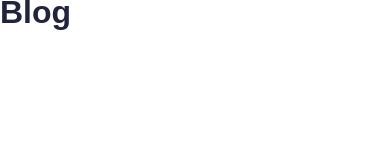
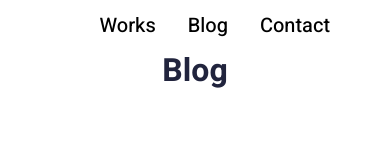
Before and after one commit to OlegBon/cbs-frontend-202601, a plain HTML site: page resume/blog.html in a window 390 px wide. Drawn offline with Linux system fonts and the light colour scheme.

Commit message:
feat: fix paddings for hero section

```diff
--- a/resume/blog.html
+++ b/resume/blog.html
@@ -3,10 +3,33 @@
   <head>
     <meta charset="UTF-8" />
     <meta name="viewport" content="width=device-width, initial-scale=1.0" />
+    <link rel="preconnect" href="https://fonts.googleapis.com" />
+    <link rel="preconnect" href="https://fonts.gstatic.com" crossorigin />
+    <link
+      href="https://fonts.googleapis.com/css2?family=Heebo:wght@400;500;700&display=swap"
+      rel="stylesheet"
+    />
     <link rel="stylesheet" href="./style.css" />
     <title>Blog</title>
   </head>
   <body>
-    <h1>Blog</h1>
+    <header>
+      <nav class="menu">
+        <a href="#">Works</a>
+        <a href="#">Blog</a>
+        <a href="#">Contact</a>
+      </nav>
+    </header>
+    <main>
+      <div class="container">
+        <section class="hero">
+          <div class="hero__content">
+            <div class="hero__info">
+              <h1 class="hero__title">Blog</h1>
+            </div>
+          </div>
+        </section>
+      </div>
+    </main>
   </body>
 </html>
--- a/resume/style.css
+++ b/resume/style.css
@@ -71,6 +71,10 @@
 /* HOME PAGE */
 /* HERO */
 .hero {
+  margin-top: 5.75rem;
+}
+
+.home-hero {
   margin-top: 6.25rem;
 }
 
@@ -84,12 +88,17 @@
   justify-content: space-between;
   align-items: flex-start;
   gap: 7rem;
+  padding-bottom: 3.5rem;
+}
+
+.home-page {
   padding-top: 1rem;
   padding-bottom: 4.5rem;
 }
 
 @media (max-width: 768px) {
-  .hero {
+  .hero,
+  .home-hero {
     margin-top: 0;
   }
 
@@ -98,6 +107,10 @@
   }
 
   .hero__content {
+    padding-bottom: 1.25rem;
+  }
+
+  .home-page {
     padding-top: 2rem;
     padding-bottom: 4rem;
   }
```
Also changed, not shown: resume/index.html (+2 -2 lines).
